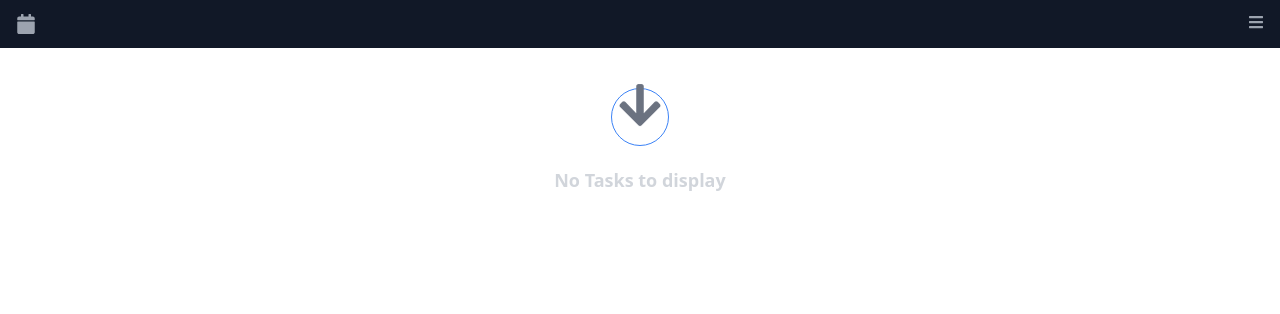
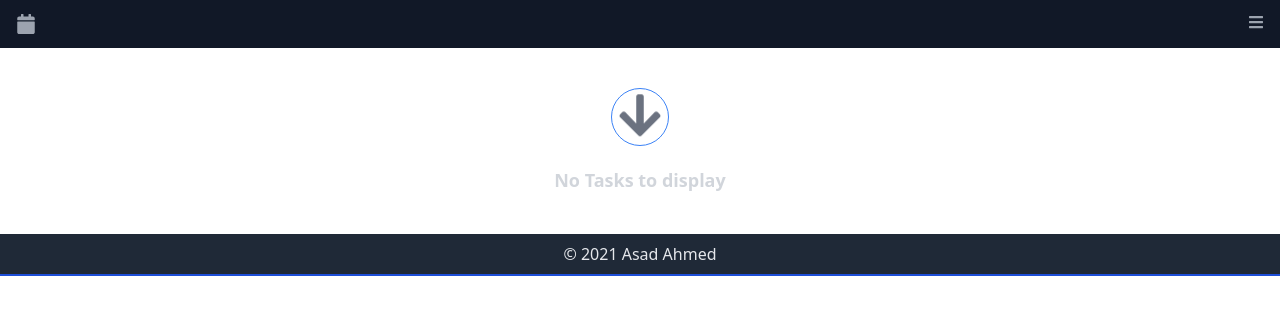
Before and after one commit to asadahmed01/Due-Date, a React (Create React App) app: page / in a window 1280 px wide. Shown: the top 314 px of the page. Built offline with nearby package versions, Linux system fonts and the light colour scheme.

Commit message:
added footer for the app

```diff
--- a/src/App.js
+++ b/src/App.js
@@ -1,5 +1,6 @@
 import { useState } from "react";
 import "./App.css";
+import Footer from "./components/footer";
 import Input from "./components/input";
 import NavBar from "./components/navBar";
 
@@ -13,6 +14,7 @@ function App() {
     <div>
       <NavBar showMenu={handleShow} status={show} />
       <Input />
+      <Footer />
     </div>
   );
 }
--- /dev/null
+++ b/src/components/footer.jsx
@@ -0,0 +1,11 @@
+import React from "react";
+
+function Footer() {
+  return (
+    <footer class="footer bg-gray-800 py-2 border-b-2 border-blue-700 mt-10 text-center text-gray-200">
+      <span>&copy; {new Date().getFullYear()} Asad Ahmed</span>
+    </footer>
+  );
+}
+
+export default Footer;
```
Also changed, not shown: 1 other file (tests, documents, lock files or other folders).
